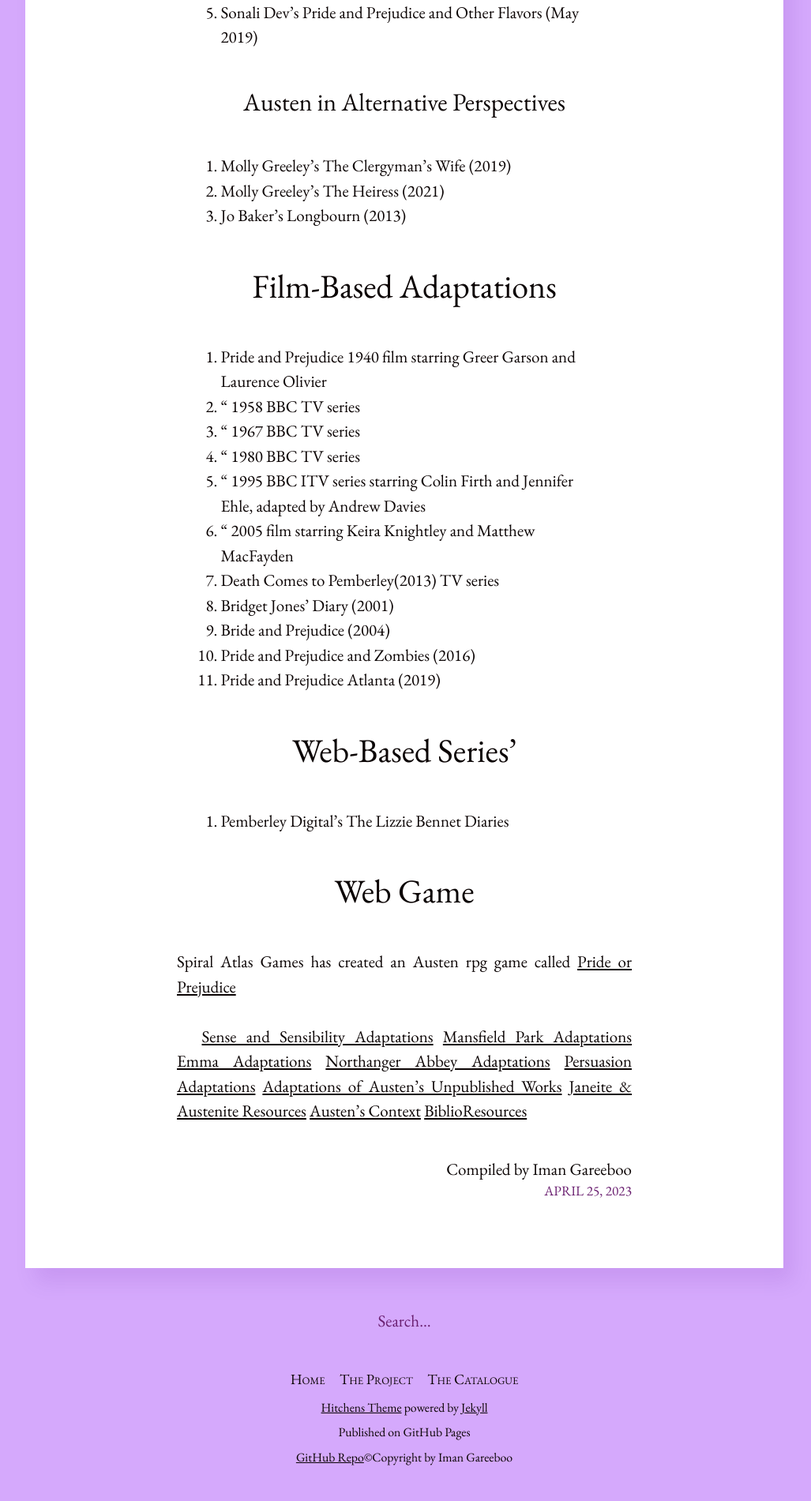
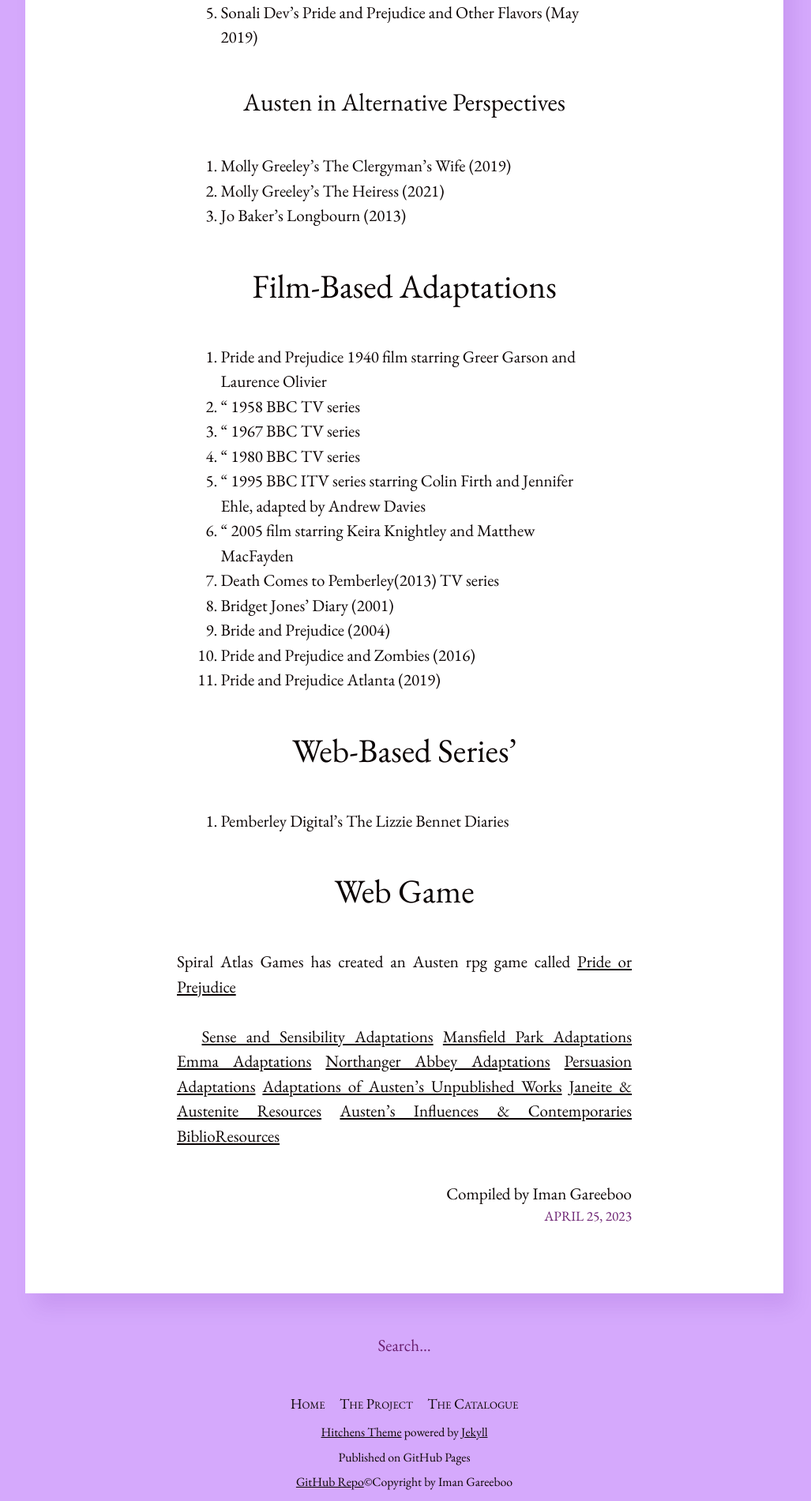
Before and after one commit to imangareeboo/Austen_Adaptations, a Jekyll site: the page built from _posts/2023-04-25-1.Pride-and-Prejudice-Adaptations.md, in a window 1280 px wide. Shown: the part 1969-3870 px from the top of the page at 79% size, without its empty margins (128-1155 px from the left). Built offline with Jekyll 4.4.1, drawn with Linux system fonts in a browser that asks for light colours; before the commit the page ends 3828 px from its top, so only the background shows below that.

Commit message:
Update 2023-04-25-1.Pride-and-Prejudice-Adaptations.md

```diff
--- a/_posts/2023-04-25-1.Pride-and-Prejudice-Adaptations.md
+++ b/_posts/2023-04-25-1.Pride-and-Prejudice-Adaptations.md
@@ -80,4 +80,4 @@ Spiral Atlas Games has created an Austen rpg game called [Pride or Prejudice](ht
 
 <br>
 
-[Sense and Sensibility Adaptations](https://imangareeboo.github.io/Austen_Adaptations/literature/2023/04/25/2.Sense-and-Sensibility-Adaptations.html)  [Mansfield Park Adaptations](https://imangareeboo.github.io/Austen_Adaptations/literature/2023/04/25/3.Mansfield-Park-Adaptations.html)  [Emma Adaptations](https://imangareeboo.github.io/Austen_Adaptations/literature/2023/04/25/4.Emma-Adaptations.html)  [Northanger Abbey Adaptations](https://imangareeboo.github.io/Austen_Adaptations/literature/2023/04/25/5.Northanger-Abbey-Adaptations.html)  [Persuasion Adaptations](https://imangareeboo.github.io/Austen_Adaptations/literature/2023/04/25/6.Persuasion-Adaptations.html)  [Adaptations of Austen's Unpublished Works](https://imangareeboo.github.io/Austen_Adaptations/literature/2023/04/25/7.Juvenilia-and-Unfinished-Works.html) [Janeite & Austenite Resources](https://imangareeboo.github.io/Austen_Adaptations/literature/2023/04/25/8.Austen-Resources.html)  [Austen's Context](https://imangareeboo.github.io/Austen_Adaptations/2023/04/25/austencontemps.html)  [BiblioResources](https://imangareeboo.github.io/Austen_Adaptations/2023/04/25/biblioresources.html)
+[Sense and Sensibility Adaptations](https://imangareeboo.github.io/Austen_Adaptations/literature/2023/04/25/2.Sense-and-Sensibility-Adaptations.html)  [Mansfield Park Adaptations](https://imangareeboo.github.io/Austen_Adaptations/literature/2023/04/25/3.Mansfield-Park-Adaptations.html)  [Emma Adaptations](https://imangareeboo.github.io/Austen_Adaptations/literature/2023/04/25/4.Emma-Adaptations.html)  [Northanger Abbey Adaptations](https://imangareeboo.github.io/Austen_Adaptations/literature/2023/04/25/5.Northanger-Abbey-Adaptations.html)  [Persuasion Adaptations](https://imangareeboo.github.io/Austen_Adaptations/literature/2023/04/25/6.Persuasion-Adaptations.html)  [Adaptations of Austen's Unpublished Works](https://imangareeboo.github.io/Austen_Adaptations/literature/2023/04/25/7.Juvenilia-and-Unfinished-Works.html) [Janeite & Austenite Resources](https://imangareeboo.github.io/Austen_Adaptations/literature/2023/04/25/8.Austen-Resources.html)  [Austen's Influences & Contemporaries](https://imangareeboo.github.io/Austen_Adaptations/2023/04/25/austencontemps.html)  [BiblioResources](https://imangareeboo.github.io/Austen_Adaptations/2023/04/25/biblioresources.html)
```
